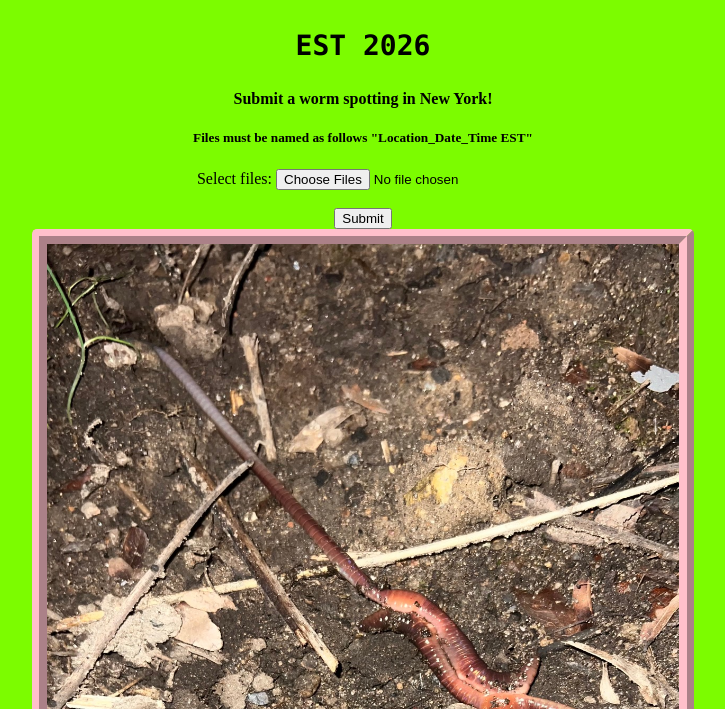
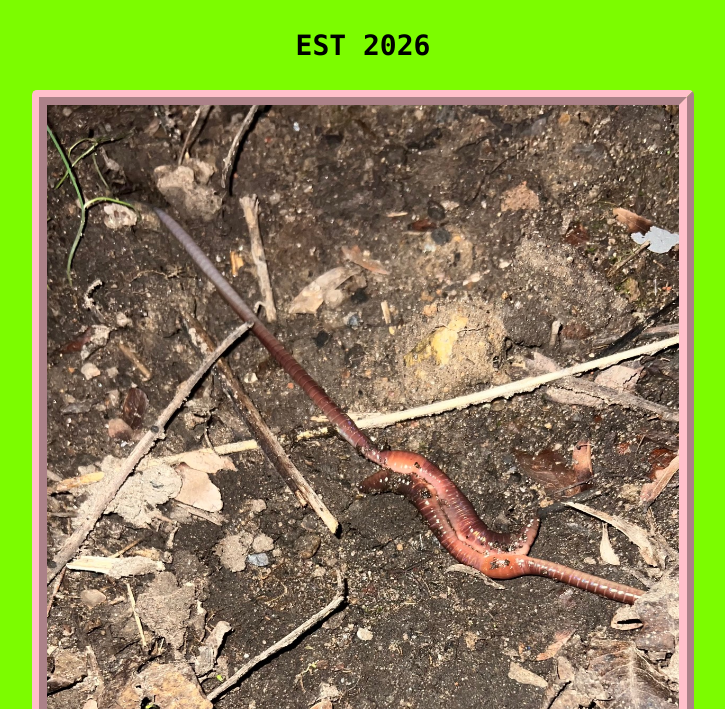
Before and after one commit to zoekellough-spec/WORMS-OF-NEW-YORK, a plain HTML site: page index.html in a window 1280 px wide. Shown: the part 91-800 px from the top of the page, without its empty margins (277-1002 px from the left). Drawn offline with Linux system fonts and the light colour scheme.

Commit message:
Update index.html

```diff
--- a/index.html
+++ b/index.html
@@ -9,14 +9,6 @@
 <body style="background-color:lawngreen;">
 <h1 style="text-align:center;">WORMS OF NEW YORK</h1>
 <h3 style="text-align:center;">EST 2026</h3>
-
-<h4 style="text-align:center;">Submit a worm spotting in New York!</h4>
-<h5 style="text-align:center;">Files must be named as follows "Location_Date_Time EST"</h5>
-<form style="text-align:center;"action="/action_page.php">
-  <label for="myfile">Select files:</label>
-  <input type="file" id="myfile" name="myfile" multiple><br><br>
-  <input type="submit">
-</form>
 
 <div>
 <IMG SRC="IMG_WORM1.jpeg" class="center" width="576" height="768">
@@ -43,5 +35,8 @@
 <p style="text-align:center;">5/29/26 | 7:38PM EST | BUSHWICK, BROOKLYN</p>
 </div>
 
+
+<h4 style="text-align:center;">Have you spotted a worm in New York? We'd love to share it! Email us a photo named in the format Date_TimeEST_Location to wormsofnewyork@gmail.com. </h4>
+
 </body>
 </html>
```
